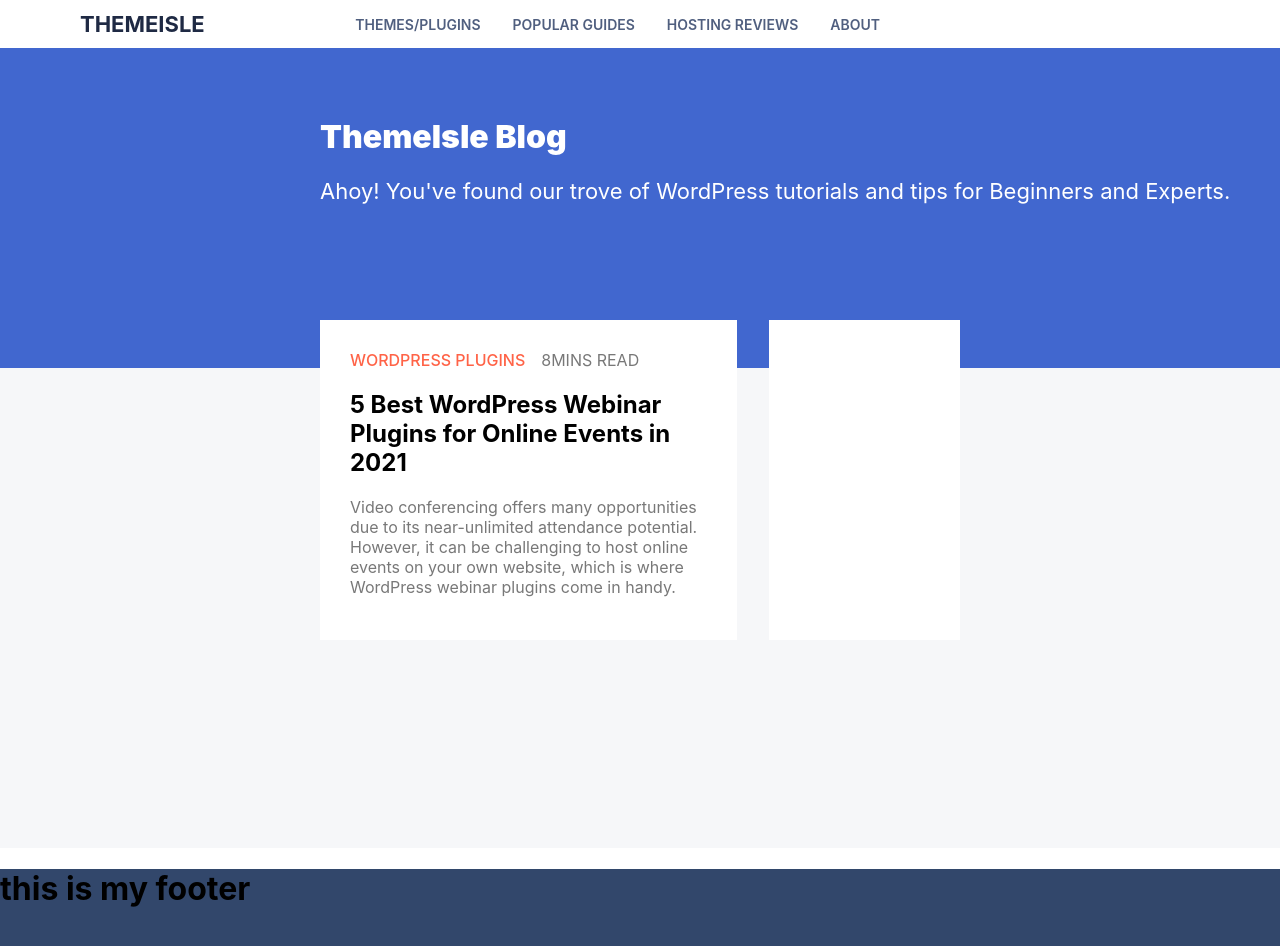
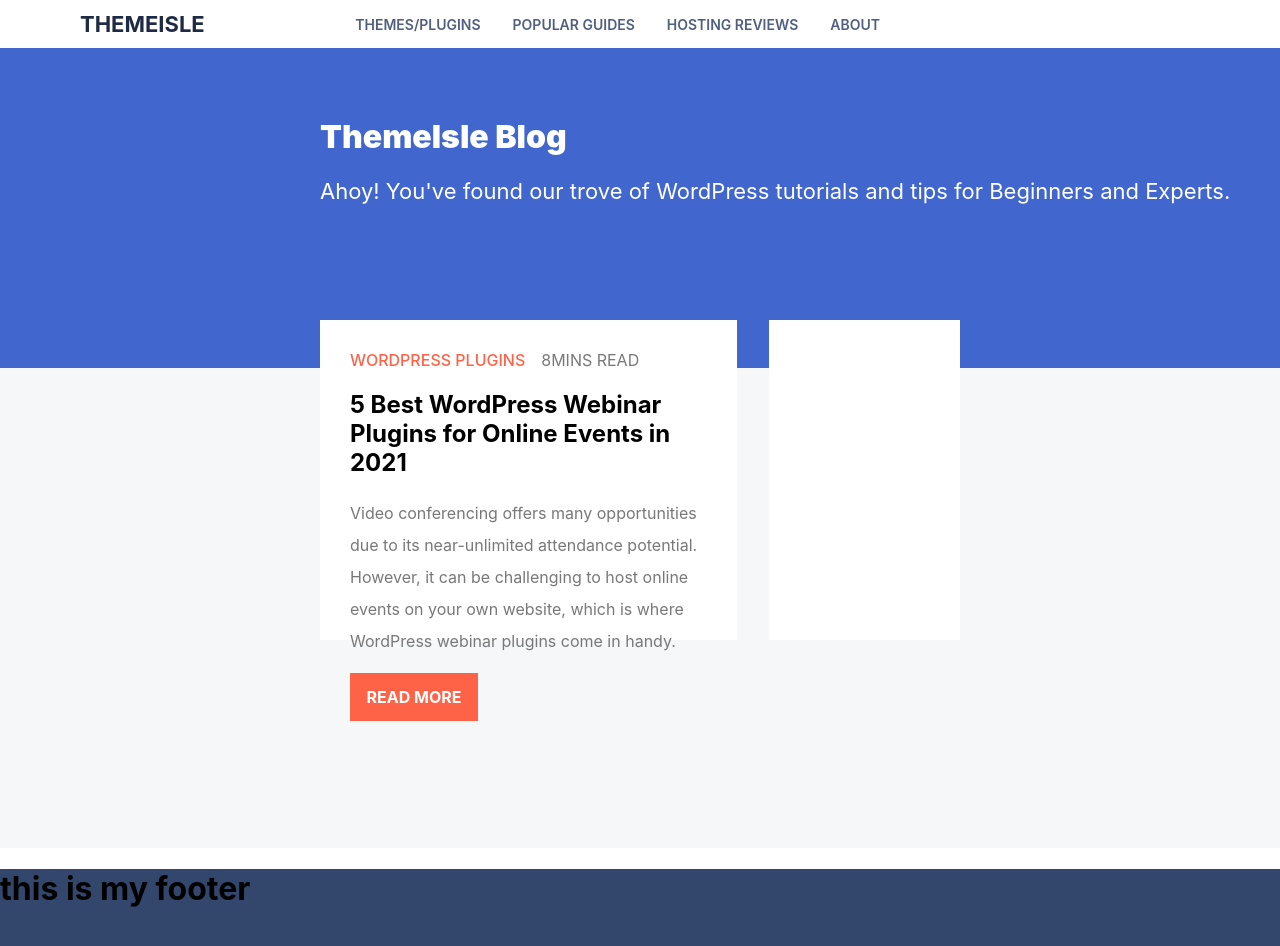
Before and after one commit to Titania01/react-blog, a React (Create React App) app: page / in a window 1280 px wide. Shown: the top 946 px of the page. Built offline with nearby package versions, Linux system fonts and the light colour scheme.

Commit message:
update code base

```diff
--- a/src/App.css
+++ b/src/App.css
@@ -111,6 +111,22 @@ body {
 
 .pee {
   color: #787878;
+  line-height: 2;
+}
+
+.base {
+  background: tomato;
+  color: #fff;
+  width: 8rem;
+  height: 3rem;
+  display: flex;
+  justify-content: center;
+  align-items: center;
+}
+
+.base:hover {
+  cursor: pointer;
+  background-color: blue;
 }
 
 .two {
--- a/src/componenets/Holder.jsx
+++ b/src/componenets/Holder.jsx
@@ -8,6 +8,9 @@ function Holder() {
       <span className="color1">8MINS READ </span>
       <h2 className="five">5 Best WordPress Webinar Plugins for Online Events in 2021</h2>
       <p className="pee">Video conferencing offers many opportunities due to its near-unlimited attendance potential. <br/> However, it can be challenging to host online events on your own website, which is where <br/> WordPress webinar plugins come in handy.</p>
+      <div className="base">
+        <h4>READ MORE</h4>
+      </div>
     </div>
     <div className="two"></div>
     </div>
```
Also changed, not shown: 1 other file (tests, documents, lock files or other folders).
